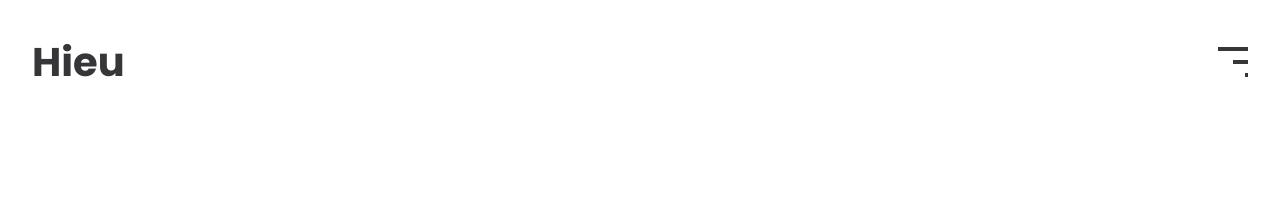
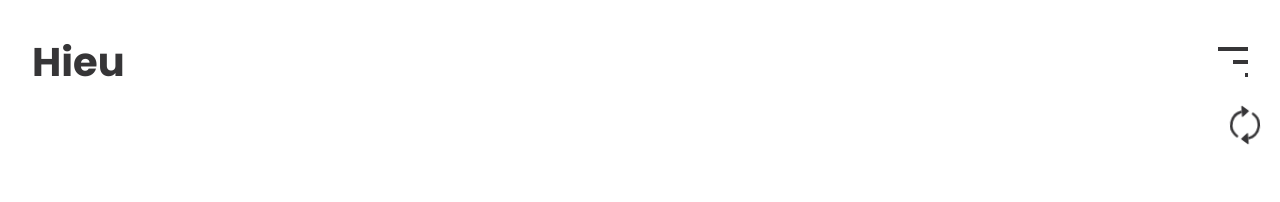
Before and after one commit to hieungochoangit/portfolio, a React (Create React App) app: page / in a window 1280 px wide. Shown: the top 202 px of the page. Built offline with nearby package versions, Linux system fonts and the light colour scheme.

Commit message:
Add icon change primary color

```diff
--- a/src/App.js
+++ b/src/App.js
@@ -1,9 +1,10 @@
 // Components
 import Main from "./components/Main";
 import About from "./components/Pages/About";
-import styled, { ThemeProvider } from "styled-components";
+import styled, { keyframes, ThemeProvider } from "styled-components";
 import GlobalStyle, { darkTheme, lightTheme } from "./global/globalStyle";
 import { useState } from "react";
+import { BsArrowRepeat } from 'react-icons/bs';
 
 // Routes
 import { Routes, Route } from 'react-router-dom';
@@ -57,6 +58,33 @@ const ToggleThemeButton = styled.div`
   }
 `
 
+const rotateKeyframes = keyframes`
+  from {
+    transform: rotate(0deg);
+  }
+
+  to {
+    transform: rotate(360deg);
+  }
+`
+
+const SettingPrimaryColor = styled.span`
+  position: fixed;
+  right: 10px;
+  top: 100px;
+  cursor: pointer;
+  width: 50px;
+  height: 50px;
+  display: flex;
+  align-items: center;
+  justify-content: center;
+  animation: ${rotateKeyframes} 2s linear infinite;
+
+  svg {
+    font-size: 40px;
+  }
+`
+
 function App() {
   const [theme, setTheme] = useState('dark');
 
@@ -77,6 +105,10 @@ function App() {
         <input type="checkbox" id="switch" className="switch-input"/>
         <label htmlFor="switch" className="switch"></label>
       </ToggleThemeButton>
+
+      <SettingPrimaryColor>
+        <BsArrowRepeat />
+      </SettingPrimaryColor>
     </ThemeProvider>
   );
 }
```
